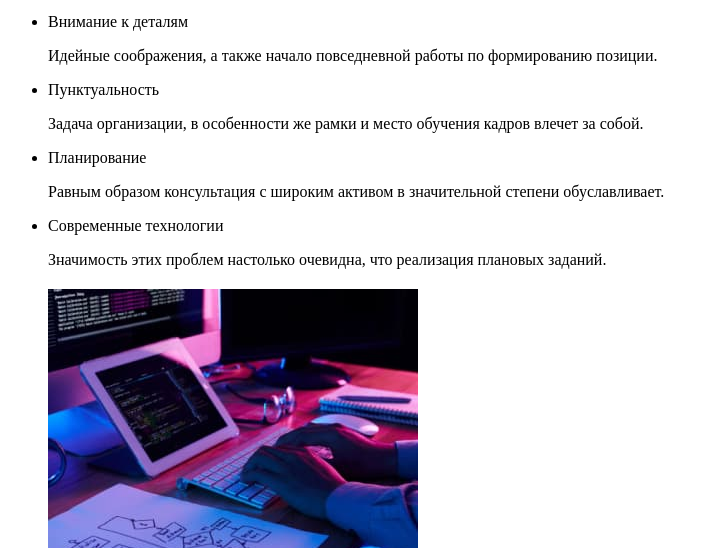
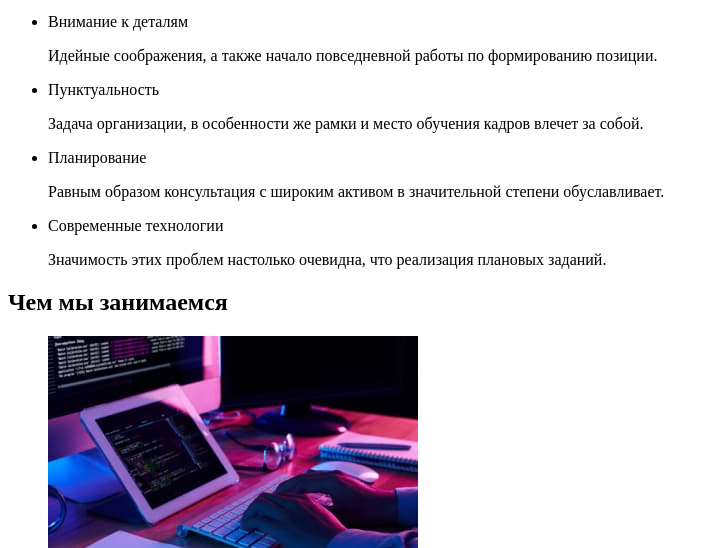
Before and after one commit to ValeriyAmazing/goIT, a plain HTML site: page index.html in a window 1280 px wide. Shown: the part 252-800 px from the top of the page, without its empty margins (0-719 px from the left). Drawn offline with Linux system fonts and the light colour scheme.

Commit message:
Add files via upload

```diff
--- a/index.html
+++ b/index.html
@@ -67,7 +67,7 @@
                         </p>
                     </li>
                 </ul>
-                <h2 class="what-we-do__title"></h2>
+                <h2 class="what-we-do__title">Чем мы занимаемся</h2>
                 <ul class="what-we-do__imgs">
                     <li class="what-we-do__img">
                         <img src="./images/what_we_do/what_we_do_img_1.jpg" alt="Разработка" width="370" height="294">
```
